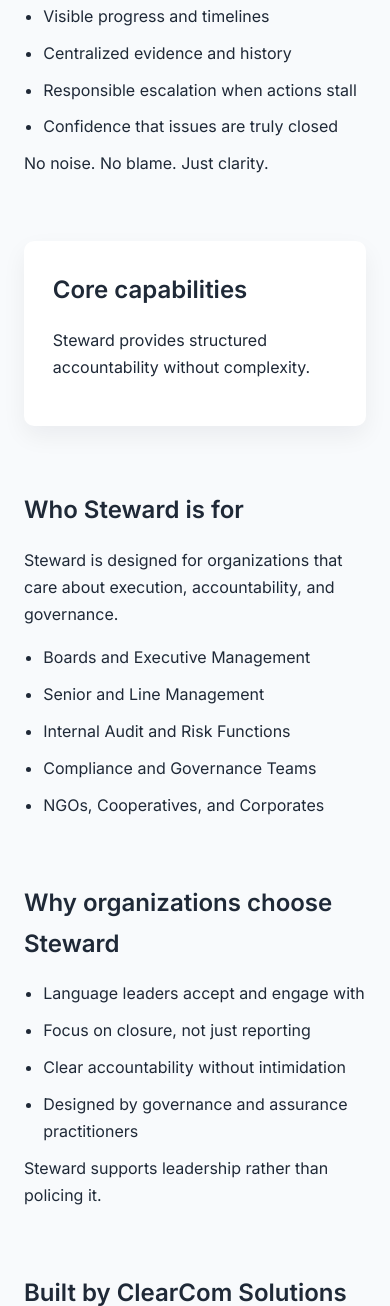
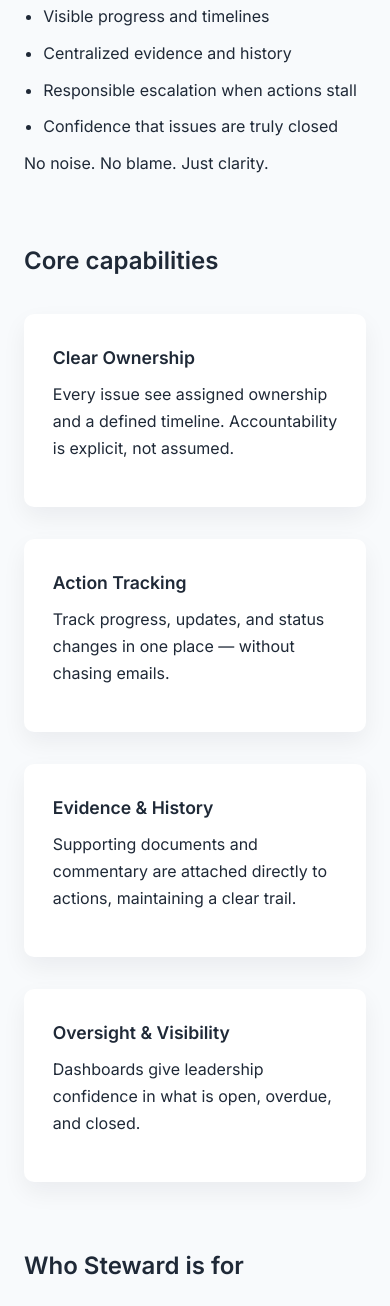
Before and after one commit to Yamie3/clearcom-website, a Django app: page /steward/ in a window 390 px wide. Shown: the part 1507-2813 px from the top of the page. Run offline with Django 5.2, Linux system fonts and the light colour scheme.

Commit message:
page refresh

```diff
--- a/marketing/templates/steward.html
+++ b/marketing/templates/steward.html
@@ -67,11 +67,44 @@ Steward is an accountability platform by ClearCom Solutions Group that helps org
 </section>
 
 <!-- CORE CAPABILITIES -->
-<section class="card">
+<section>
   <h3>Core capabilities</h3>
-  <p>
-    Steward provides structured accountability without complexity.
-  </p>
+
+  <div class="card-grid">
+
+    <div class="card">
+      <h4>Clear Ownership</h4>
+      <p>
+        Every issue see assigned ownership and a defined timeline.
+        Accountability is explicit, not assumed.
+      </p>
+    </div>
+
+    <div class="card">
+      <h4>Action Tracking</h4>
+      <p>
+        Track progress, updates, and status changes in one place —
+        without chasing emails.
+      </p>
+    </div>
+
+    <div class="card">
+      <h4>Evidence & History</h4>
+      <p>
+        Supporting documents and commentary are attached directly
+        to actions, maintaining a clear trail.
+      </p>
+    </div>
+
+    <div class="card">
+      <h4>Oversight & Visibility</h4>
+      <p>
+        Dashboards give leadership confidence in what is open,
+        overdue, and closed.
+      </p>
+    </div>
+
+  </div>
 </section>
 
 <!-- WHO IT IS FOR -->
--- a/static/css/main.css
+++ b/static/css/main.css
@@ -126,3 +126,76 @@ section ul li {
   padding: 2rem 1rem;
   font-size: 0.85rem;
 }
+.dashboard-hero {
+  background: linear-gradient(180deg, #f8fafc 0%, #eef2ff 100%);
+}
+
+.hero-grid {
+  display: grid;
+  grid-template-columns: 1.2fr 1fr;
+  gap: 3rem;
+  align-items: center;
+}
+
+.hero-actions {
+  margin-top: 2rem;
+}
+
+.link-secondary {
+  margin-left: 1.5rem;
+  font-weight: 500;
+  color: #1f2937;
+  text-decoration: none;
+}
+
+.hero-visual img {
+  width: 100%;
+  border-radius: 10px;
+  box-shadow: 0 25px 60px rgba(15, 23, 42, 0.15);
+}
+
+/* Mobile */
+@media (max-width: 900px) {
+  .hero-grid {
+    grid-template-columns: 1fr;
+  }
+
+  .hero-visual {
+    margin-top: 2rem;
+  }
+}
+.card-grid {
+  display: grid;
+  grid-template-columns: repeat(2, 1fr);
+  gap: 2rem;
+  margin-top: 2rem;
+}
+
+.card h4 {
+  font-size: 1.1rem;
+  margin-bottom: 0.5rem;
+}
+
+@media (max-width: 800px) {
+  .card-grid {
+    grid-template-columns: 1fr;
+  }
+}
+.trust-section {
+  background: #f1f5f9;
+  padding: 3rem 2rem;
+  border-radius: 12px;
+}
+
+.trust-list {
+  display: grid;
+  grid-template-columns: repeat(2, 1fr);
+  gap: 0.8rem;
+  margin-top: 1.5rem;
+}
+
+@media (max-width: 700px) {
+  .trust-list {
+    grid-template-columns: 1fr;
+  }
+}
```
Also changed, not shown: marketing/templates/home.html (+23 -12 lines).
